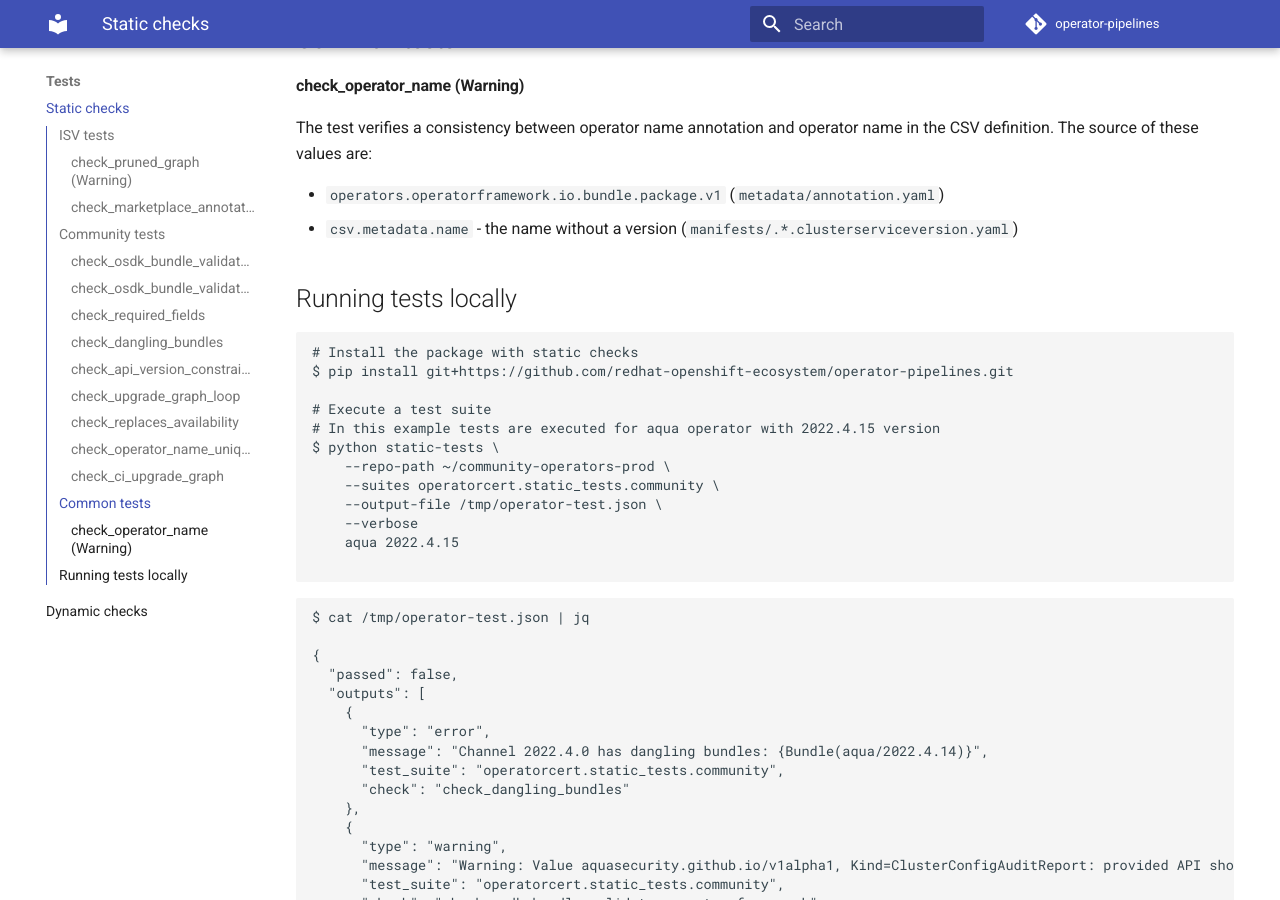
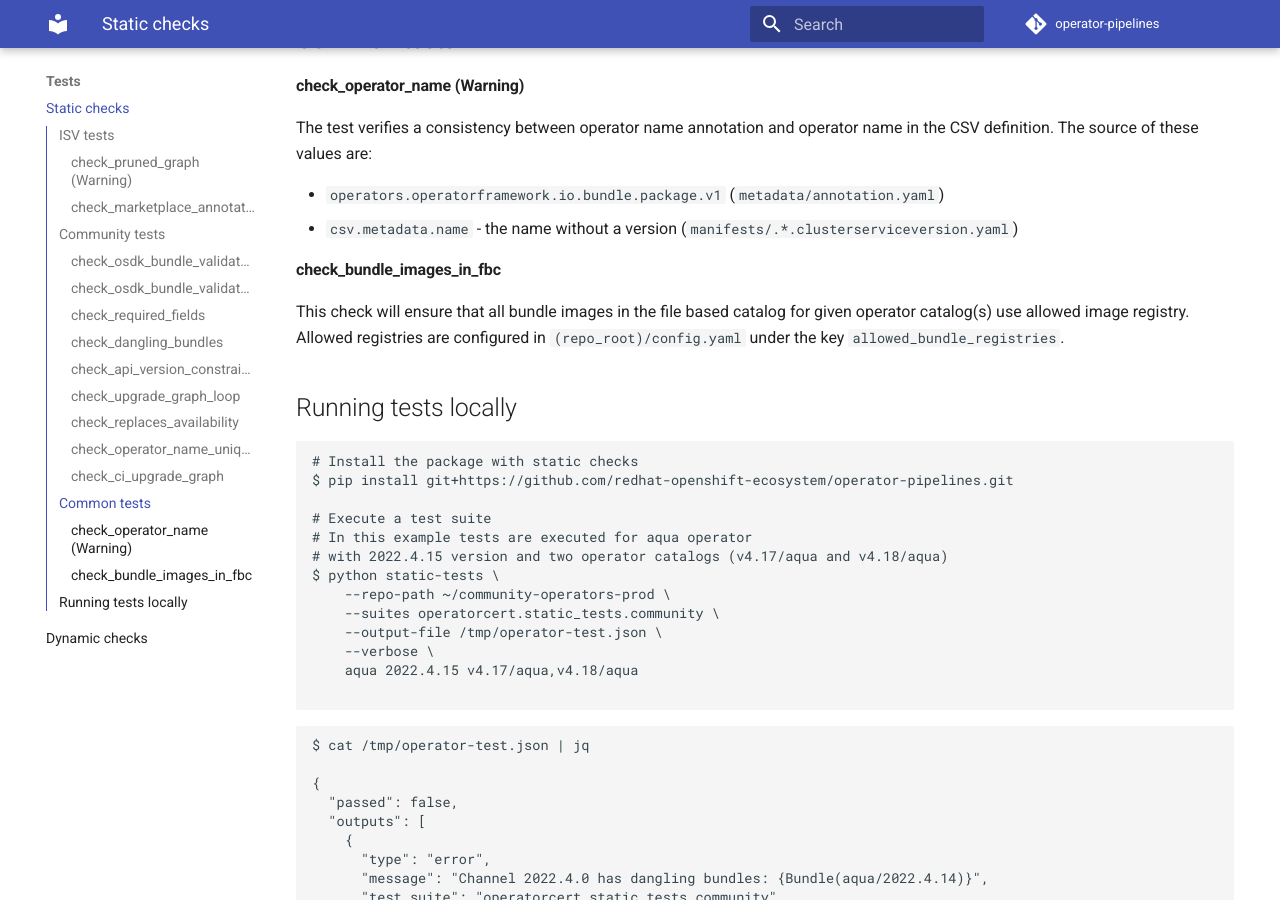
Before and after one commit to redhat-openshift-ecosystem/operator-pipelines, an MkDocs documentation site: the page built from docs/users/static_checks.md, in a window 1280 px wide and 900 px high, scrolled down 3975 px. Built offline with MkDocs 1.6.1 and Material for MkDocs 9.7.7, drawn with Linux system fonts in a browser that asks for light colours; comment, search, counter and statistics services are not loaded.

Commit message:
Update documentation

````diff
--- a/docs/users/static_checks.md
+++ b/docs/users/static_checks.md
@@ -127,6 +127,12 @@ name in the CSV definition. The source of these values are:
 
  - `operators.operatorframework.io.bundle.package.v1` (`metadata/annotation.yaml`)
  - `csv.metadata.name` - the name without a version (`manifests/.*.clusterserviceversion.yaml`)
+
+#### check_bundle_images_in_fbc
+This check will ensure that all bundle images in the file based catalog for given
+operator catalog(s) use allowed image registry. Allowed registries are configured
+in `(repo_root)/config.yaml` under the key `allowed_bundle_registries`.
+
 ## Running tests locally
 
 ```bash
@@ -134,13 +140,14 @@ name in the CSV definition. The source of these values are:
 $ pip install git+https://github.com/redhat-openshift-ecosystem/operator-pipelines.git
 
 # Execute a test suite
-# In this example tests are executed for aqua operator with 2022.4.15 version
+# In this example tests are executed for aqua operator
+# with 2022.4.15 version and two operator catalogs (v4.17/aqua and v4.18/aqua)
 $ python static-tests \
     --repo-path ~/community-operators-prod \
     --suites operatorcert.static_tests.community \
     --output-file /tmp/operator-test.json \
-    --verbose
-    aqua 2022.4.15
+    --verbose \
+    aqua 2022.4.15 v4.17/aqua,v4.18/aqua
 
 ```
 ```javascript
@@ -232,6 +239,13 @@ $ cat /tmp/operator-test.json | jq
       "message": "Warning: Value : The \"operatorhub\" validator is deprecated; for equivalent validation use \"operatorhub/v2\", \"standardcapabilities\" and \"standardcategories\" validators",
       "test_suite": "operatorcert.static_tests.community",
       "check": "check_osdk_bundle_validate_operatorhub"
+    },
+    {
+      "type": "error",
+      "message": "Invalid bundle image(s) found in OperatorCatalog(v4.17/aqua):
+      quay.io/invalid-repository/aqua@sha256:123. Only these registries are allowed for bundle images: quay.io/allowed-repository/, registry.connect.redhat.com/.",
+      "test_suite": "operatorcert.static_tests.common",
+      "check": "check_bundle_images_in_fbc"
     }
   ]
 }
````
